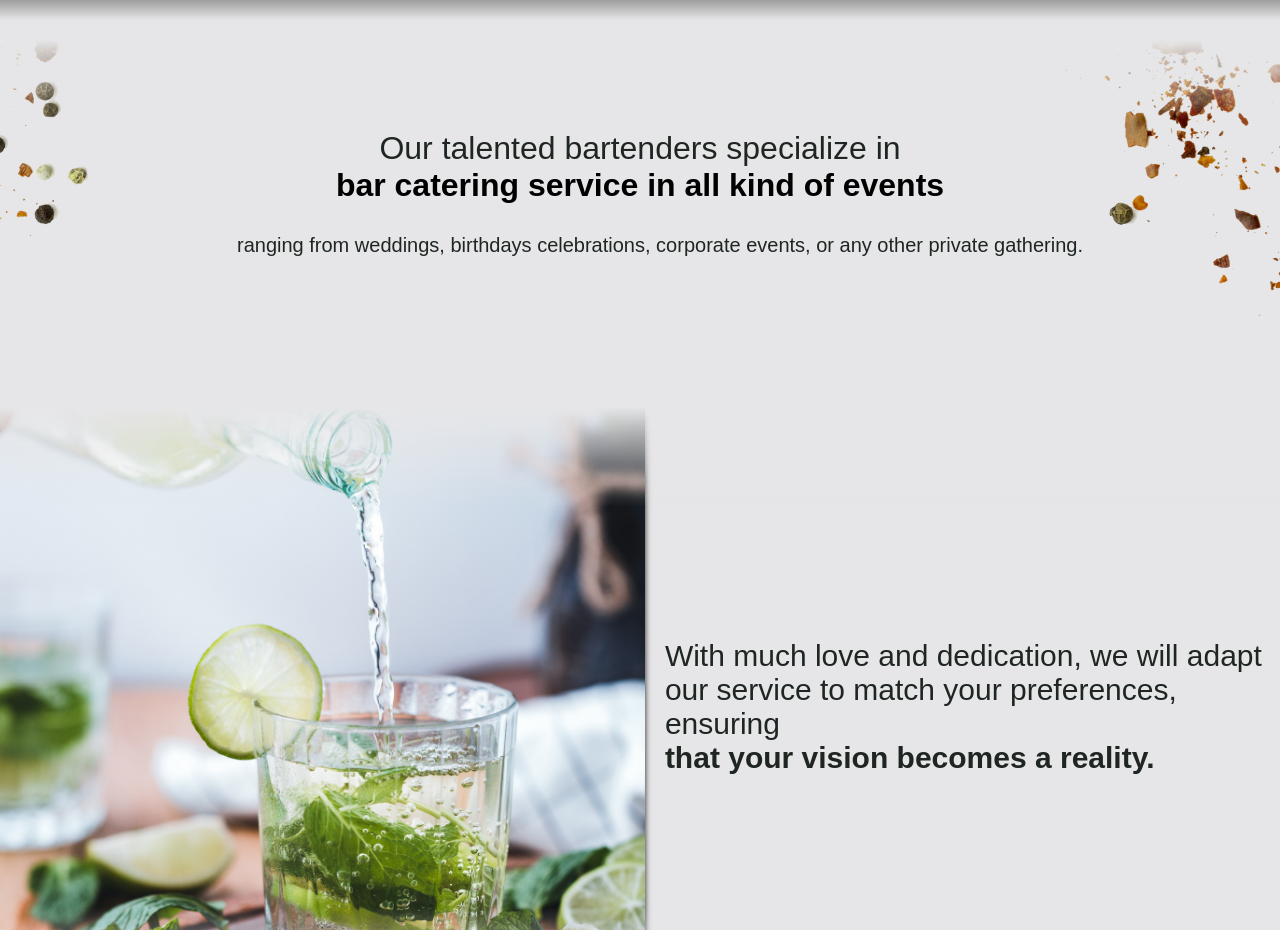
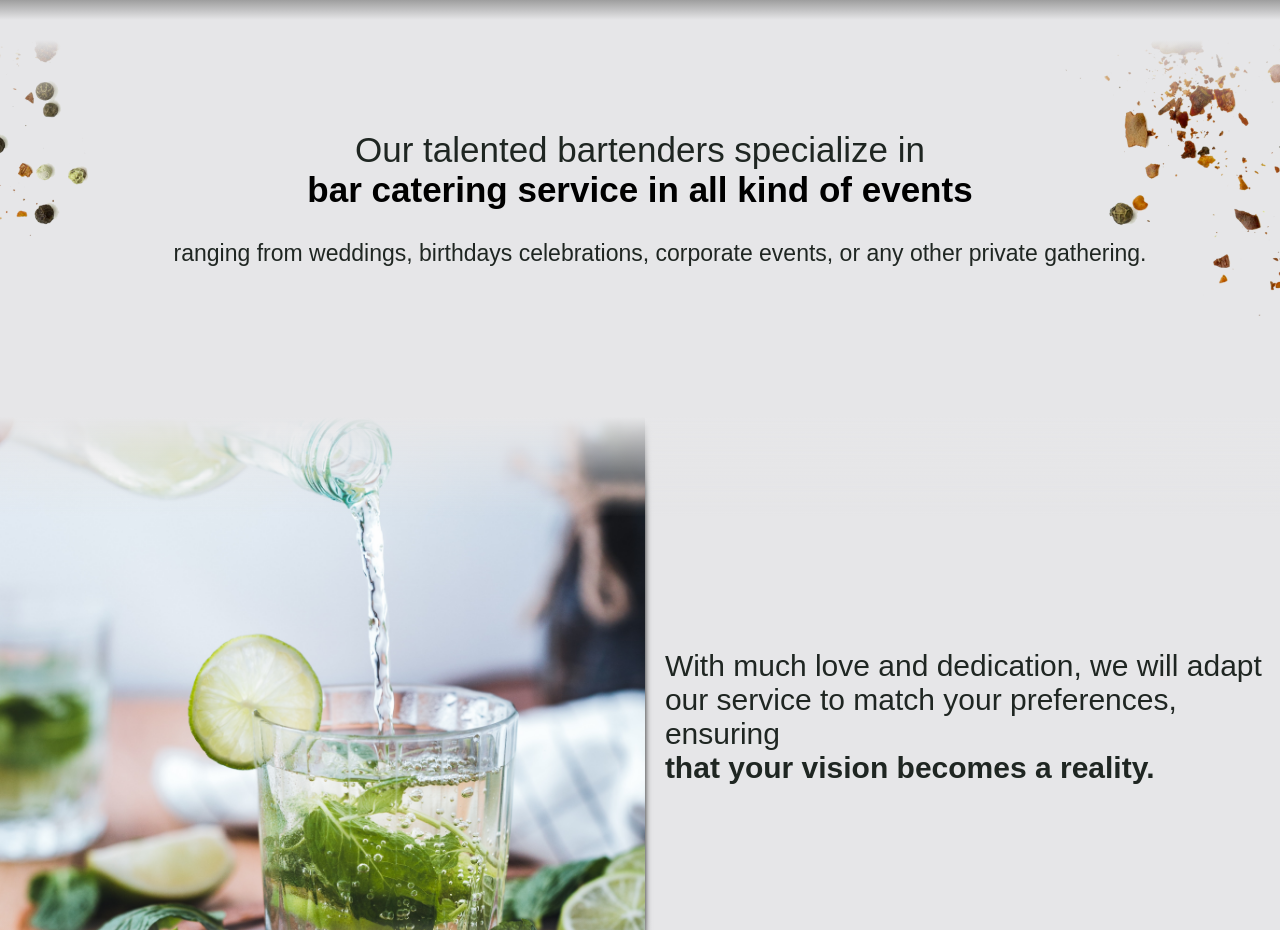
Before and after one commit to matipeco/byron-on-the-rocks, a React (Vite) app: page / in a window 1280 px wide. Shown: the part 860-1790 px from the top of the page. Built offline with nearby package versions, Linux system fonts and the light colour scheme; grey boxes are pictures that could not be loaded; a web font is replaced by a local one.

Commit message:
update Description

```diff
--- a/src/components/Description/styled.scss
+++ b/src/components/Description/styled.scss
@@ -48,7 +48,7 @@
     span{
       // background-color: yellow;
       font-family: 'Galano Grotesque Alt', sans-serif;
-      font-size: 3.2rem;
+      font-size: 3.5rem;
       font-weight: bold;
       // z-index: 1;
     }
@@ -66,7 +66,7 @@
     // margin-left: 2rem;
     font-weight: 500;
     color: #1F2622;
-    font-size: 3.2rem;
+    font-size: 3.5rem;
     font-family: 'Galano Grotesque Alt', sans-serif;
     text-align: center;
     // z-index: 1;
@@ -77,7 +77,7 @@
     margin-top: 3rem;
     margin-left: 2rem;
     color: #1F2622;
-    font-size: 2rem;
+    font-size: 2.3rem;
     font-family: 'Galano Grotesque Alt', sans-serif;
     // outline: 1px solid red;
   }
```
